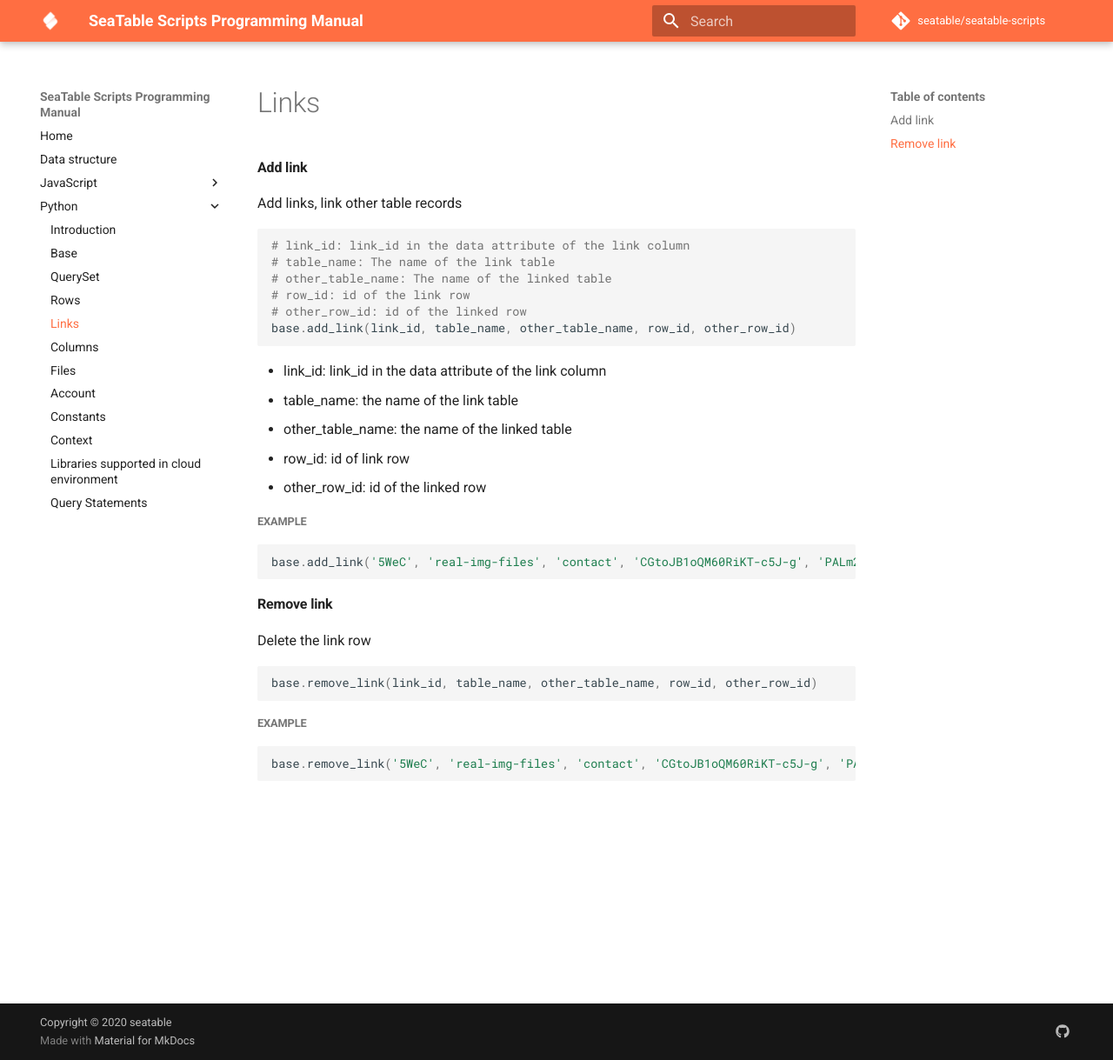
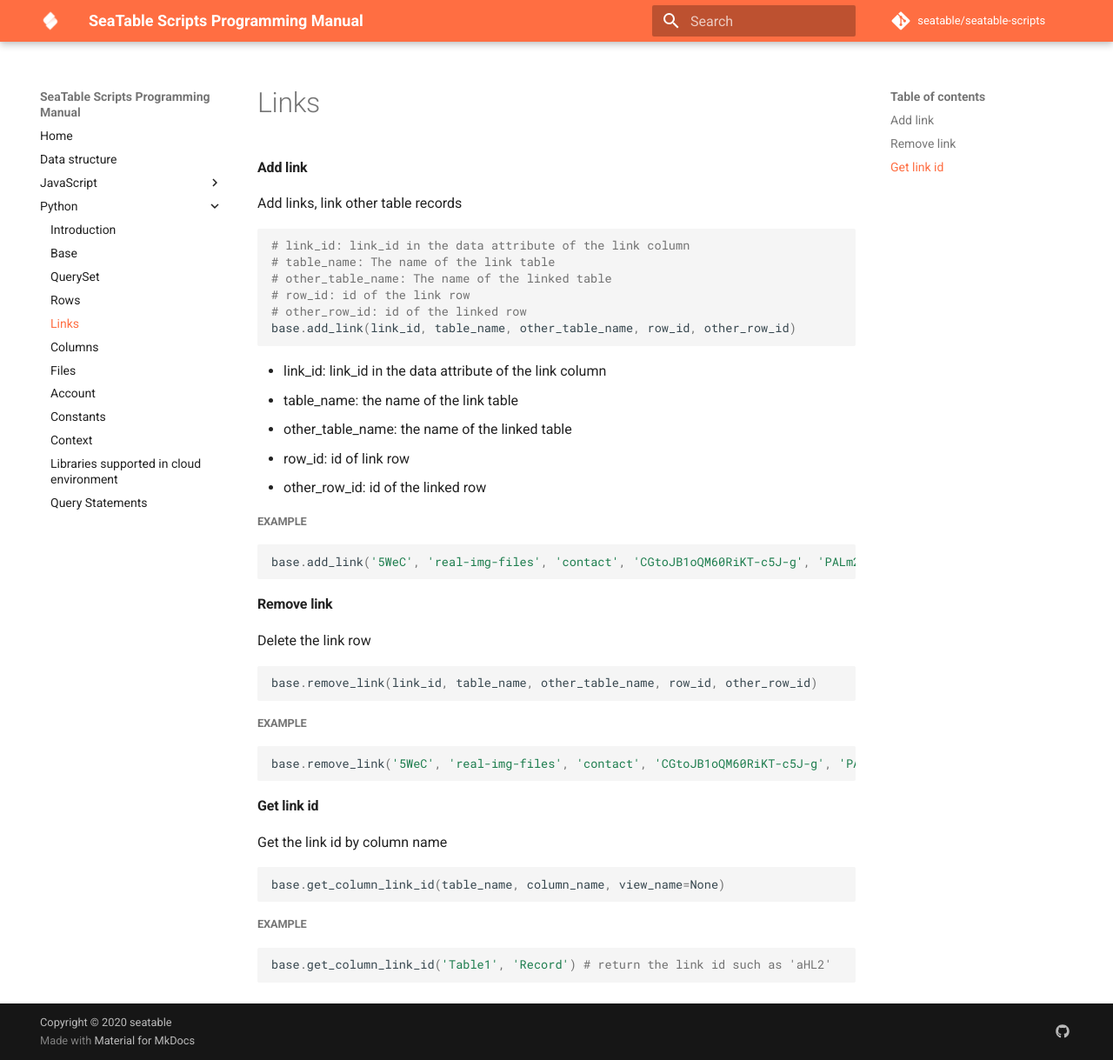
Before and after one commit to seatable/seatable-scripts, an MkDocs documentation site: the page built from manual/python/links.md, in a window 1280 px wide and 1219 px high. Shown: the whole window at 87% size. Built offline with MkDocs 1.6.1 and Material for MkDocs 9.7.7, drawn with Linux system fonts in a browser that asks for light colours; comment, search, counter and statistics services are not loaded.

Commit message:
Update links.md

````diff
--- a/manual/python/links.md
+++ b/manual/python/links.md
@@ -39,3 +39,17 @@
 ```python
 base.remove_link('5WeC', 'real-img-files', 'contact', 'CGtoJB1oQM60RiKT-c5J-g', 'PALm2wPKTCy-jdJNv_UWaQ')
 ```
+
+#### Get link id
+
+Get the link id by column name
+
+```python
+base.get_column_link_id(table_name, column_name, view_name=None)
+```
+
+##### Example
+
+```python
+base.get_column_link_id('Table1', 'Record') # return the link id such as 'aHL2'
+```
````
